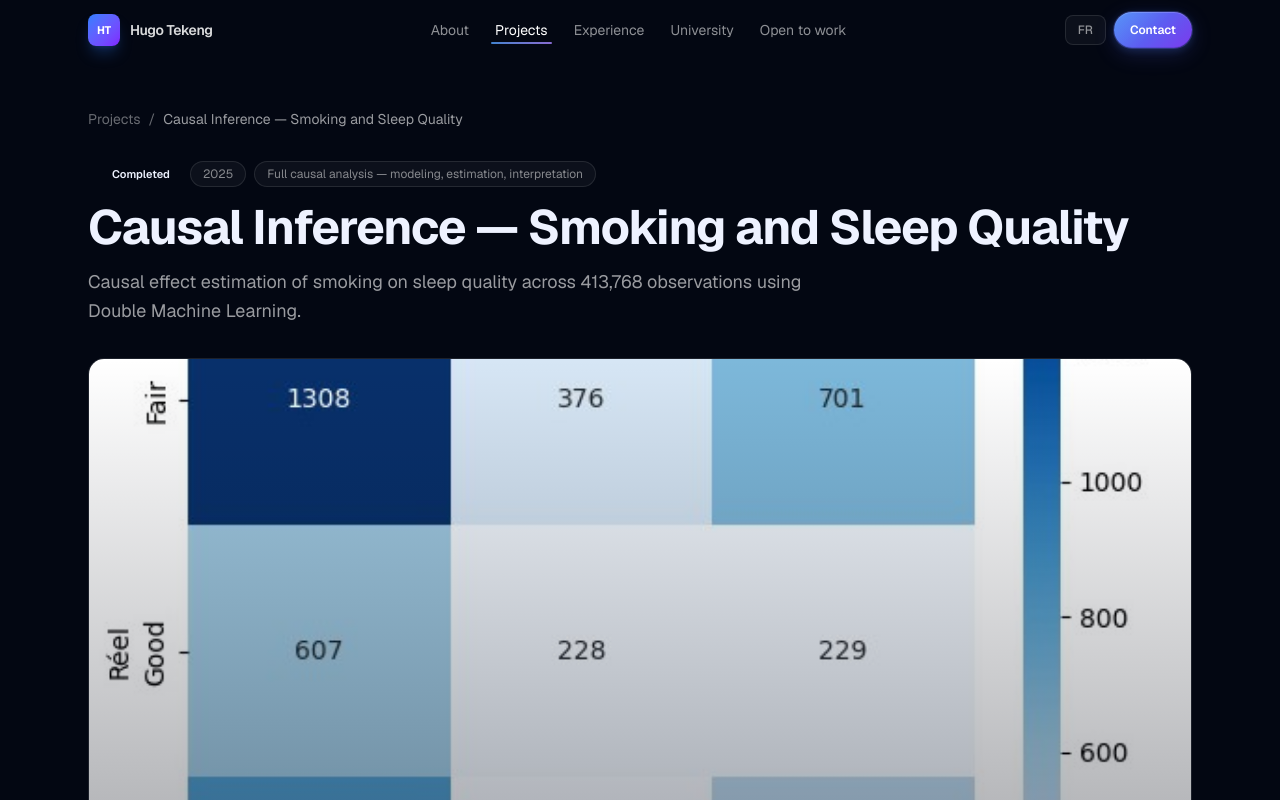
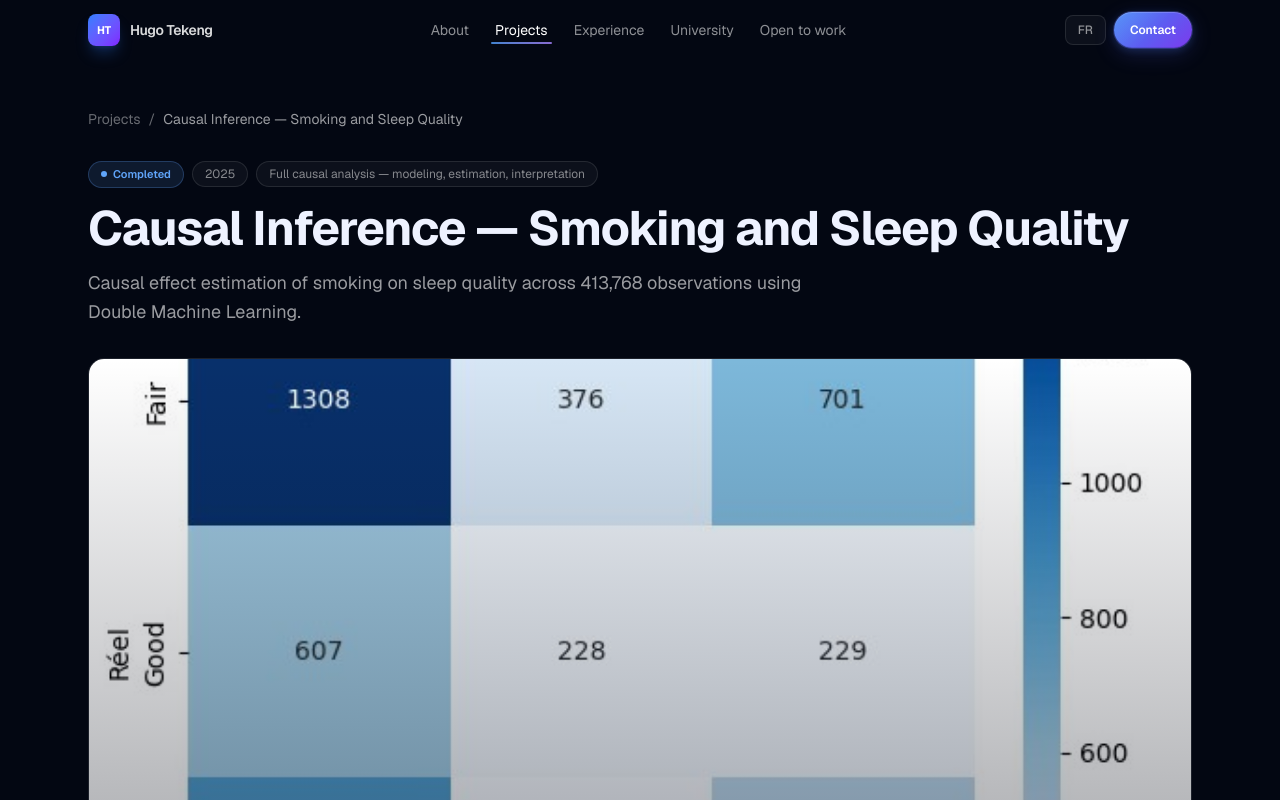
Before and after one commit to hugo2422/portfolio-hugo, a Next.js app: page /en/projects/causal-smoking in a window 1280 px wide. Shown: the top 800 px of the page. Built offline with nearby package versions, Linux system fonts and the light colour scheme.

Commit message:
correction

```diff
--- a/app/en/projects/[slug]/page.tsx
+++ b/app/en/projects/[slug]/page.tsx
@@ -9,10 +9,10 @@ export function generateStaticParams() {
 
 type PageProps = { params: Promise<{ slug: string }> };
 
-const statusConfig: Record<string, { label: string; color: string; dot: string }> = {
-    "in-progress":   { label: "In progress",   color: "text-amber-400", dot: "bg-amber-400" },
-    "in-production": { label: "In production", color: "text-green-400", dot: "bg-green-400" },
-    "completed":     { label: "Completed",     color: "text-blue-400",  dot: "bg-blue-400"  },
+const statusConfig: Record<string, { label: string; color: string; dot: string; style: React.CSSProperties }> = {
+    "in-progress":   { label: "In progress",   color: "text-amber-400", dot: "#f59e0b", style: { background: "rgba(245,158,11,0.12)", border: "1px solid rgba(245,158,11,0.25)", color: "#f59e0b" } },
+    "in-production": { label: "In production", color: "text-green-400", dot: "#34d399", style: { background: "rgba(52,211,153,0.12)", border: "1px solid rgba(52,211,153,0.25)", color: "#34d399" } },
+    "completed":     { label: "Completed",     color: "text-blue-400",  dot: "#60a5fa", style: { background: "rgba(96,165,250,0.12)", border: "1px solid rgba(96,165,250,0.25)", color: "#60a5fa" } },
 };
 
 function Section({ title, children }: { title: string; children: React.ReactNode }) {
```
